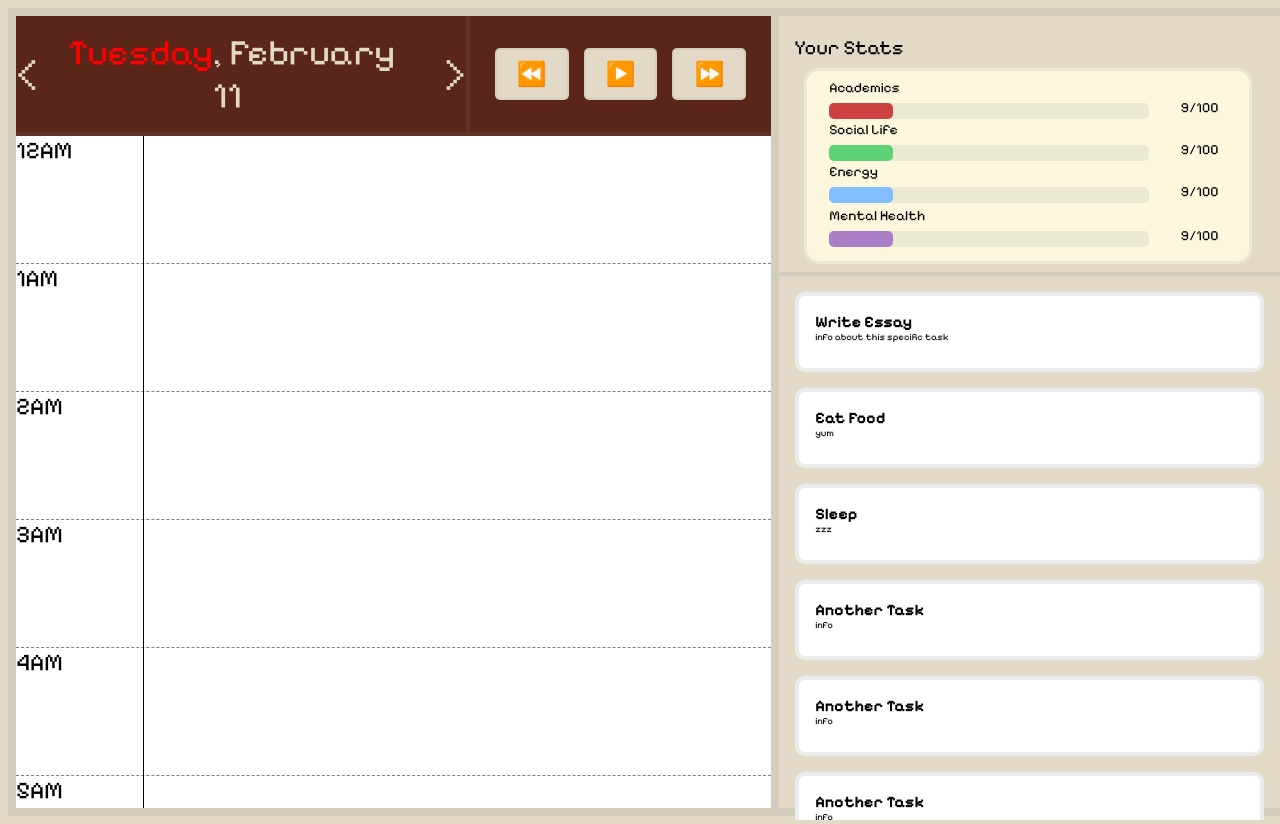
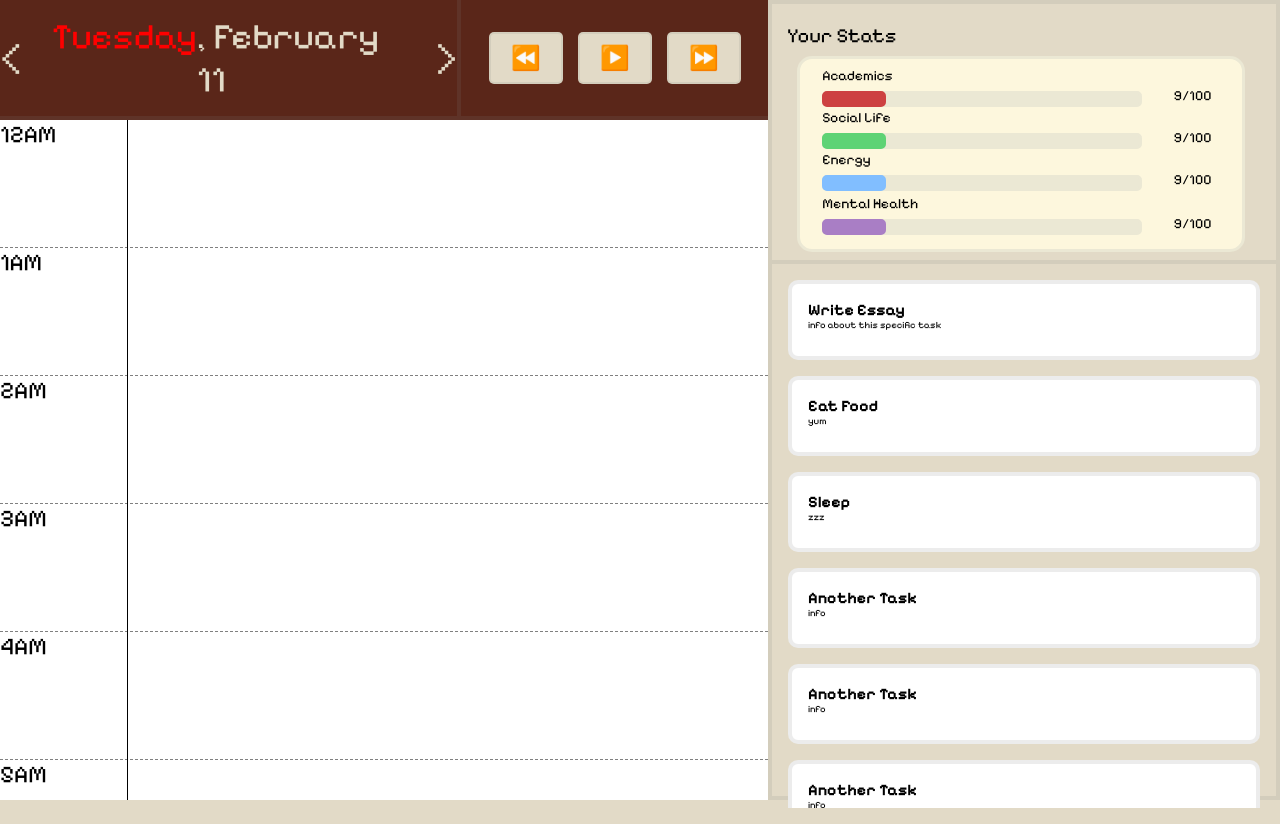
Before and after one commit to spencerdearman/procrastination-simulator, a React (Create React App) app: page / in a window 1280 px wide. Built offline with nearby package versions, Linux system fonts and the light colour scheme.

Commit message:
feat: global css tweaks for stability

```diff
--- a/src/styles/global.css
+++ b/src/styles/global.css
@@ -3,6 +3,14 @@
 body {
   font-family: "Pixelify Sans", sans-serif;
   background-color: #e2dac7;
+  margin: 0px;
+  padding: 0px;
+  overscroll-behavior: none;
+  pointer-events: auto;
+  width: 100vw;
+  height: 100vh;
+  overflow: hidden;
+  user-select: none;
 }
 
 *,
@@ -14,15 +22,15 @@ body {
 #container {
   display: flex;
   width: 100vw;
-  border: 4px solid rgba(128, 128, 128, 0.15);
+  /* border: 4px solid rgba(128, 128, 128, 0.15); */
   background-color: #e2dac7;
 }
 
 #main {
   width: 60vw;
   height: 100vh;
-  border-style: solid;
+  /* border-style: solid; */
   overflow: hidden;
-  border: 4px solid rgba(128, 128, 128, 0.15);
+  /* border: 4px solid rgba(128, 128, 128, 0.15); */
   background-color: #e2dac7;
 }
```
Also changed, not shown: 1 other file (tests, documents, lock files or other folders).
